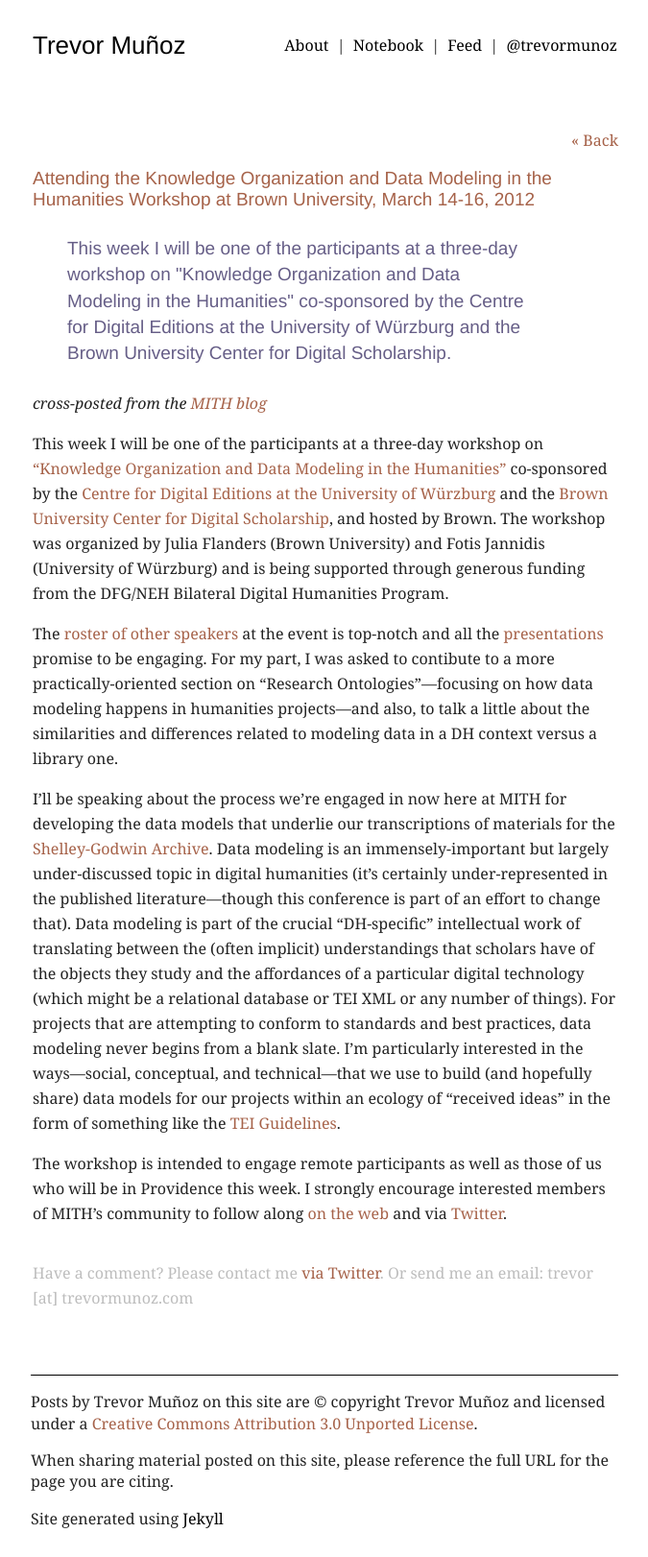
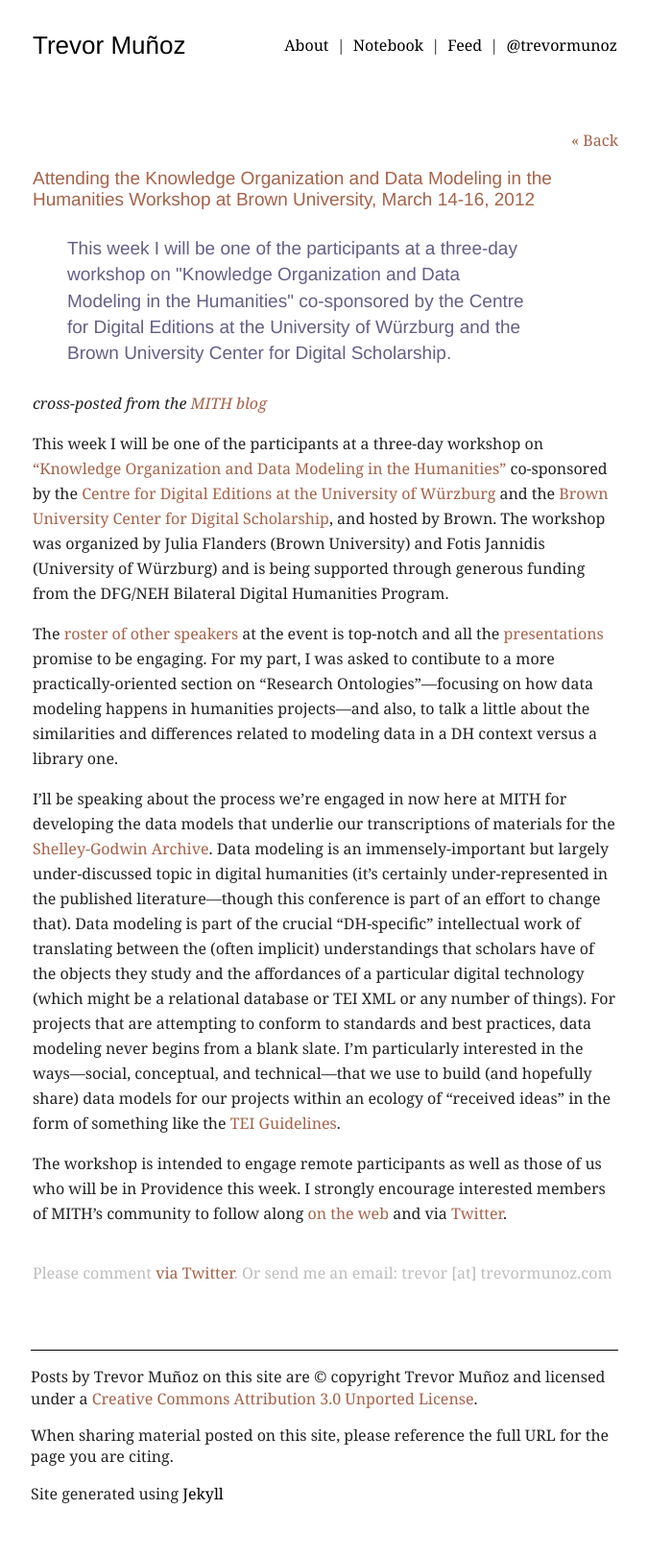
Before and after one commit to trevormunoz/calling-card, a Jekyll site: the page built from notebook/_posts/2012-03-12-attending-knowledge-organization-and-data-modeling-in-the-humanities-workshop.markdown, in a window 1280 px wide. Shown: the whole page at 96% size, without its empty margins (302-977 px from the left). Built offline with Jekyll 4.4.1, drawn with Linux system fonts in a browser that asks for light colours; nearby versions of some CDN libraries; Markdown is read by kramdown in place of the engine named in the settings; after the commit the page ends 1596 px from its top, so only the background shows below that.

Commit message:
Tweaking comment boilerplate

```diff
--- a/_layouts/post.html
+++ b/_layouts/post.html
@@ -21,6 +21,6 @@ layout: default
 
 	{{ content }}
 
-	<p class="comment-boilerplate">Have a comment? Please contact me <a href="http://twitter.com/?status=@trevormunoz (http://trevormunoz.com{{ page.url }})" target="_blank">via Twitter</a>. Or send me an email: trevor [at] trevormunoz.com</p>
+	<p class="comment-boilerplate">Please comment <a href="http://twitter.com/?status=@trevormunoz (http://trevormunoz.com{{ page.url }})" target="_blank">via Twitter</a>. Or send me an email: trevor [at] trevormunoz.com</p>
 
 	</div>
```
